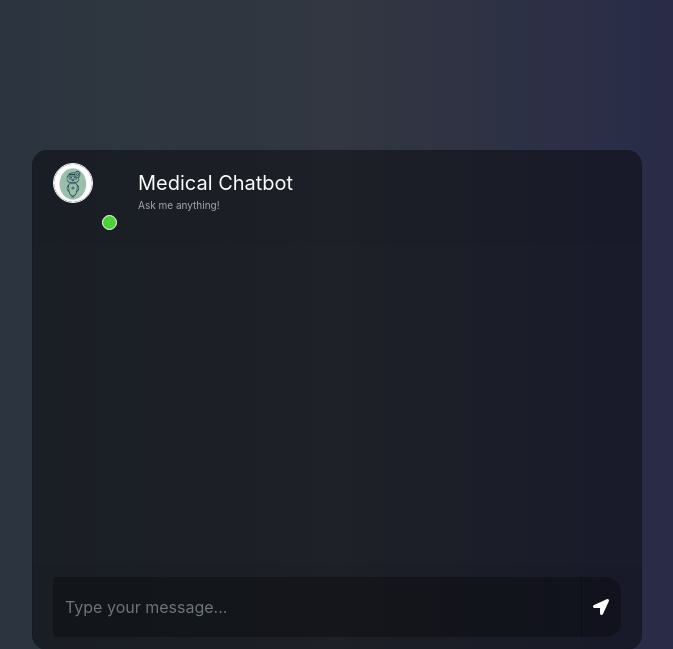
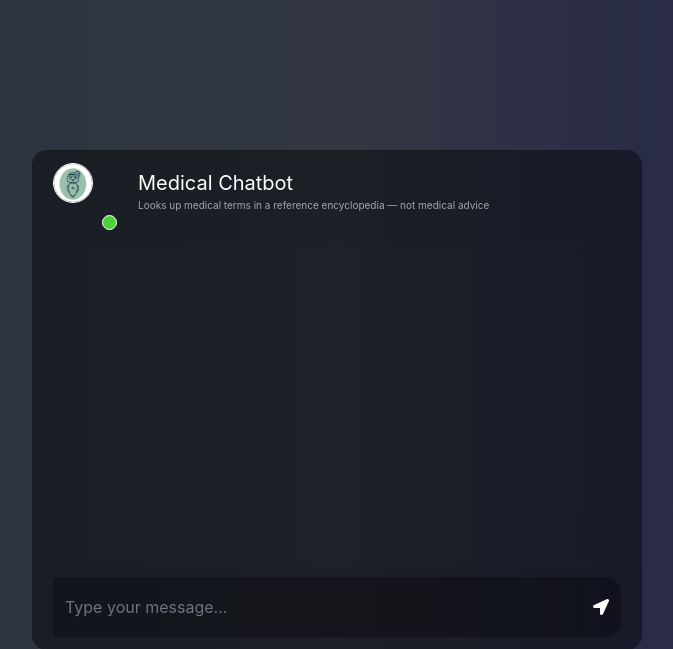
Before and after one commit to kanishkachandrakar/End-to-end-Medical-Chatbot-Generative-AI, a Flask app: page / in a window 1280 px wide. Shown: the top 649 px of the page, without its empty margins (303-976 px from the left). Run offline with Flask 3, Linux system fonts and the light colour scheme; some libraries are stand-ins or nearby versions.

Commit message:
feat(ui): say what the bot is, and that it isn't medical advice
'Ask me anything!' promises something this app does not do -- the prompt
restricts it to medical terms and it answers only from one encyclopedia,
so anything else gets refused. Worse, on a public URL a chatbot labelled
that way invites people to treat its answers as clinical guidance.

The header now states the actual scope and disclaims advice, in the same
small grey subtitle that was already there, so nothing about the layout
changes.

Co-Authored-By: Claude Opus 5 (1M context) <noreply@anthropic.com>

```diff
--- a/templates/chat.html
+++ b/templates/chat.html
@@ -23,7 +23,7 @@
 								</div>
 								<div class="user_info">
 									<span>Medical Chatbot</span>
-									<p>Ask me anything!</p>
+									<p>Looks up medical terms in a reference encyclopedia &mdash; not medical advice</p>
 								</div>
 							</div>
 						</div>
```
